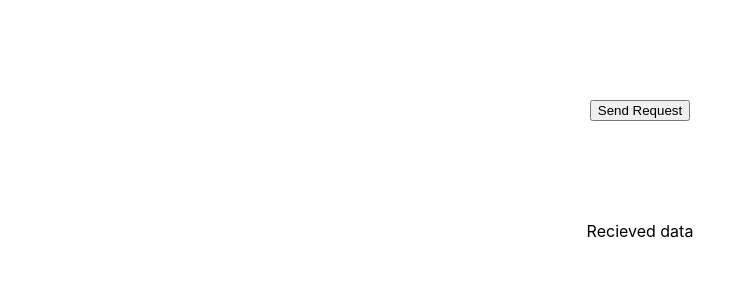
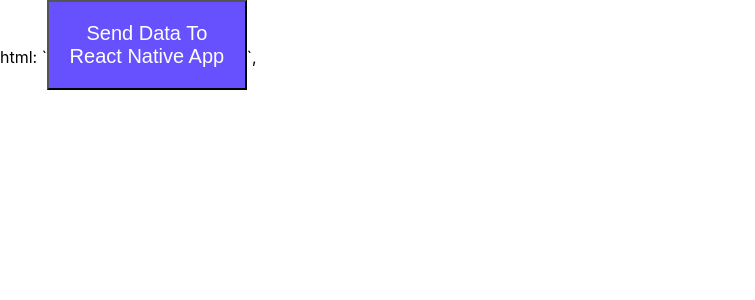
Before and after one commit to Whycodex/Dummy-Website, a React (Create React App) app: page / in a window 1280 px wide. Shown: the top 300 px of the page, without its empty margins (0-755 px from the left). Built offline with nearby package versions, Linux system fonts and the light colour scheme.

Commit message:
Changed content of the code

```diff
--- a/src/App.js
+++ b/src/App.js
@@ -1,11 +1,18 @@
 import React from "react";
 
 function App() {
+  const sendDataToReactNativeApp = async () => {
+    window.ReactNativeWebView.postMessage('Data from WebView / Website');
+  };
   return (
-    <div style={{display: 'flex', flexDirection: 'column', justifyContent: 'center', alignItems: 'center', padding: 100}}>
-      <button>Send Request</button>
-      <div style={{padding: 100}}>Recieved data</div>
-    </div>
+    <div>
+        html: `
+        <meta name="viewport" content="width=device-width, initial-scale=1" />
+        <button onclick="sendDataToReactNativeApp()" style={{padding: 20, width: 200, fontSize: 20, color: 'white', backgroundColor: '#6751ff'}}>
+          Send Data To React Native App
+        </button>
+        `,
+      </div>
   );
 }
 
```
